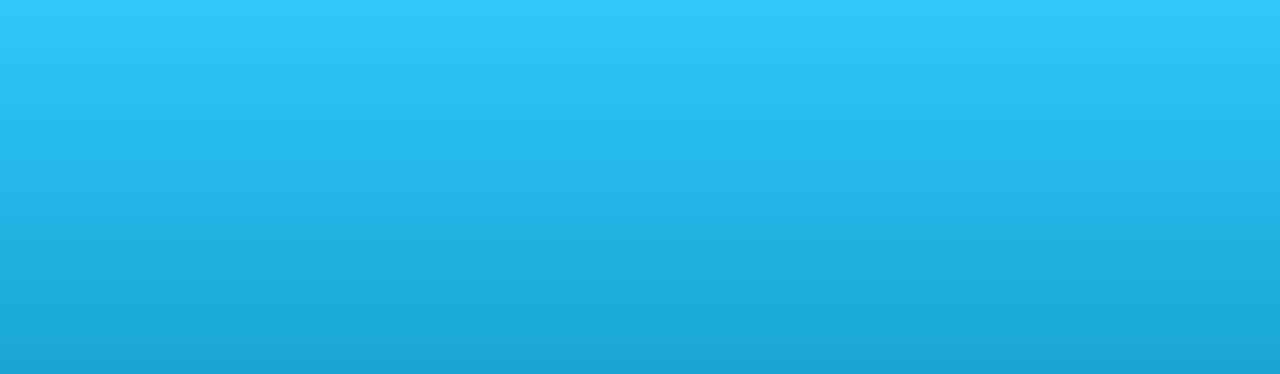
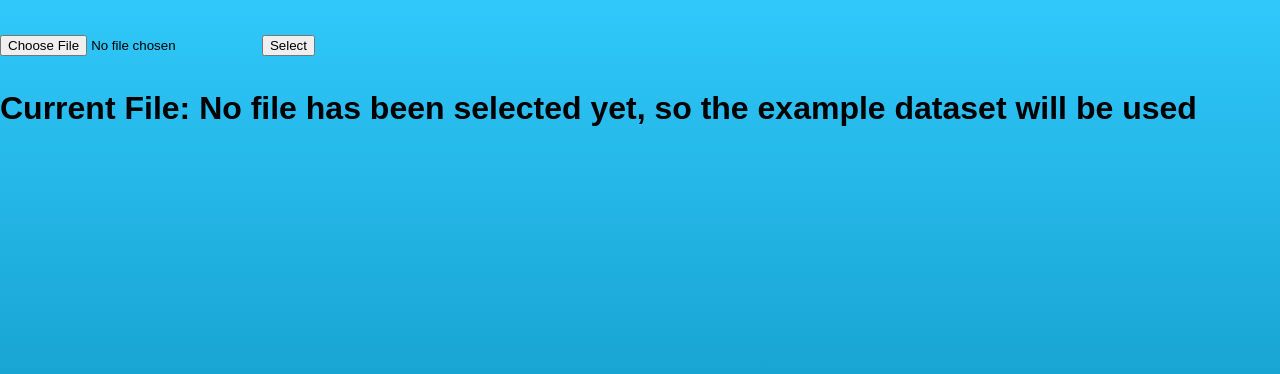
Before and after one commit to MrWorldwide333/DBL-WebApp, a Flask app: page / in a window 1280 px wide. Shown: the part 46-420 px from the top of the page. Run offline with Flask 2, Linux system fonts and the light colour scheme; parts of the project's set-up code (start-up, migrations or seed data) failed here and were passed over; some libraries are stand-ins or nearby versions.

Commit message:
Scatterplot + User-bar chart with file selection through menu

```diff
--- a/dbl_flask.py
+++ b/dbl_flask.py
@@ -24,9 +24,27 @@ app = Flask(__name__)
 app.secret_key="DIVISUALS"
 
 @app.route("/")
-@app.route("/home")
+@app.route("/home", methods=["POST", "GET"])
 def home():
-    return render_template('home.html')
+    CurrentFile="No file has been selected yet, so the example dataset will be used"
+    if "file_name" in session:
+        file_name=session["file_name"]
+        CurrentFile=file_name
+
+    FileText=""
+
+    if request.method == "POST":
+        file = request.files["FileSelect"]
+        if file.filename == '':
+            print("No file to be found, We'll use the example dataset")
+            FileText="The currently uploaded file is either the wrong format or failed to send"
+        else:
+            file_name=file.filename
+            session["file_name"] = file_name
+            FileText="Your file {} uploaded succesfully!".format(file_name)
+            CurrentFile=file_name #Needed for the the text that says what file is currently selected
+
+    return render_template('home.html', curfile=CurrentFile, filetext=FileText)
 
 @app.route("/vis")
 def vis():
@@ -49,17 +67,13 @@ def about():
 
 
     if request.method == "POST":
-        file = request.files["FileSelect"]
-        if file.filename == '':
             print("No file to be found")
             # if  "Everyone" not in request.form.getlist("user_select"):
             user_list = request.form.getlist("user_select")
             session["user_list"] = user_list
             image_name = request.form.get("stimuli_select")
             session["image_name"]= image_name
-        else:
-            file_name=file.filename
-            session["file_name"] =file_name
+
 
     Eyetracking_data = pd.read_csv(file_name, encoding='latin1', sep="\t")
     df = Eyetracking_data.copy()
--- a/templates/about.html
+++ b/templates/about.html
@@ -109,7 +109,6 @@
         </div>
         <div>
           <form action="#" method="POST" enctype="multipart/form-data">
-              <input type="file" name="FileSelect" id="FileSelect" value="All_fixation_data_cleaned_up">
               <select name="user_select" multiple>
                 {% for u in userdata %}
                     {% if u.name in activeusersdata %}
--- a/templates/home.html
+++ b/templates/home.html
@@ -7,4 +7,33 @@
     {% block navbar_home_button %}
     {% endblock navbar_home_button %}
 
-</hmtl>
+
+    {% block content %}
+    <!DOCTYPE html>
+    <html lang="en">
+    <head>
+        <meta http-equiv="Content-Type" content="text/html; charset=utf-8" />
+        <meta name="viewport" content="width=device-width">
+        <meta charset="utf-8">
+    </head>
+    <body>
+        <h1>
+          <form action="#" method="POST" enctype="multipart/form-data">
+            <input type="file" name="FileSelect" id="FileSelect" value="All_fixation_data_cleaned_up">
+            <button type="submit">Select</button>
+          </form>
+        </h1>
+        {% if filetext != "" %}
+        <div>
+            {{ filetext }}
+        </div>
+        {% endif %}
+
+        <h1>
+            Current File: {{ curfile }}
+        </h1>
+
+    </body>
+    </hmtl>
+    {% endblock content %}
+</html>
```
